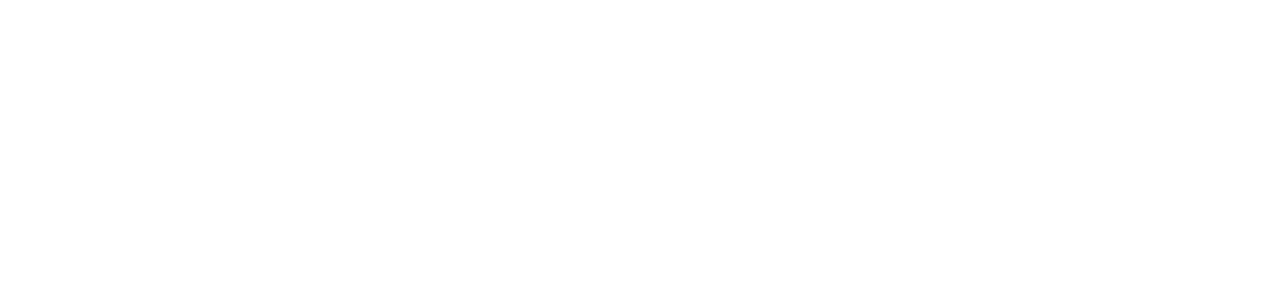
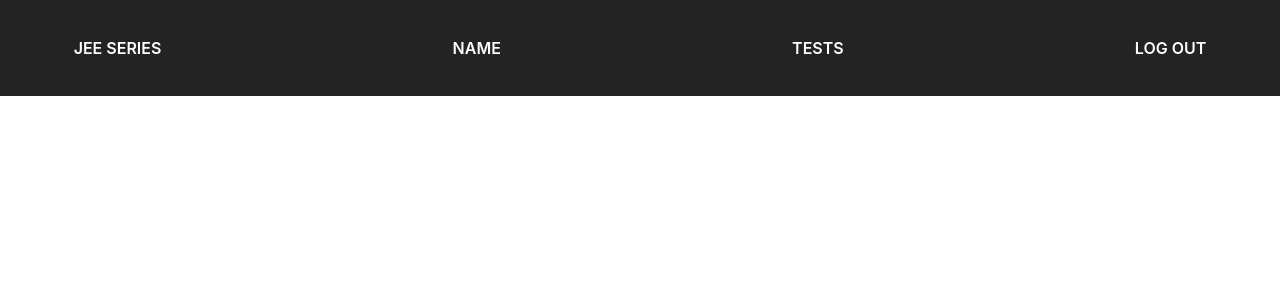
Before and after one commit to JainamDosi/Project_NSS, a React (Create React App) app in the folder frontend/: page /studentDashboard in a window 1280 px wide. Before the commit this address had no page. Shown: the top 300 px of the page. Built offline with nearby package versions, Linux system fonts and the light colour scheme.

Commit message:
Added student navbar

```diff
--- a/frontend/src/App.js
+++ b/frontend/src/App.js
@@ -1,14 +1,16 @@
 import './App.css';
 import { BrowserRouter as Router, Route, Routes } from "react-router-dom";
 import LandingPage from "./Components/landingPage/Home";
-
+import StudentDashboard from "./Components/studentDashboard/dash";
 function App() {
   return (
     <>
     {/* Hello */}
       <Router>
         <Routes>
+        <Route path="/" element={<LandingPage />} />
           <Route path="/landingPage" element={<LandingPage />} />
+          <Route path="/studentDashboard" element={<StudentDashboard/>} />
         </Routes>
       </Router>
     </>
--- /dev/null
+++ b/frontend/src/Components/Navbar/navbar.css
@@ -0,0 +1,27 @@
+*{
+    margin: 0;
+    padding: 0;
+    box-sizing: border-box;
+}
+.navbar{
+    display: flex;
+    justify-content: space-around;
+    align-items: center;
+    gap: 9rem;
+    height: 6rem;
+    font-weight: 600;
+    background-color: #000000dc;
+    color: #fff;
+}
+
+span{
+    white-space: nowrap;
+}
+
+.navbar a{
+    color: inherit;
+    text-decoration: none;
+}
+.navbar a:hover{
+    color: grey;
+}
--- /dev/null
+++ b/frontend/src/Components/Navbar/navbar.js
@@ -0,0 +1,17 @@
+import React from "react";
+import "./navbar.css";
+
+const Home = () => {
+  return (
+    <>
+      <header class="navbar">
+        <span id="one">JEE SERIES</span>
+        <span id="two">NAME</span>
+        <span id="three"><a href="">TESTS</a></span>
+        <span id="four"><a href="/">LOG OUT</a></span>
+      </header>
+    </>
+  );
+};
+
+export default Home;
--- /dev/null
+++ b/frontend/src/Components/studentDashboard/dash.js
@@ -0,0 +1,20 @@
+import React from "react";
+import "./dash.css";
+import Navbar from "../Navbar/navbar";
+
+const studentDashboard = () => {
+  return (
+    <>
+    <div>
+        {
+            <Navbar/>
+        }
+    </div>
+      <div>
+        {/* hello */}
+      </div>
+    </>
+  );
+};
+
+export default studentDashboard;
```
Also changed, not shown: frontend/src/Components/studentDashboard/dash.css (added).
